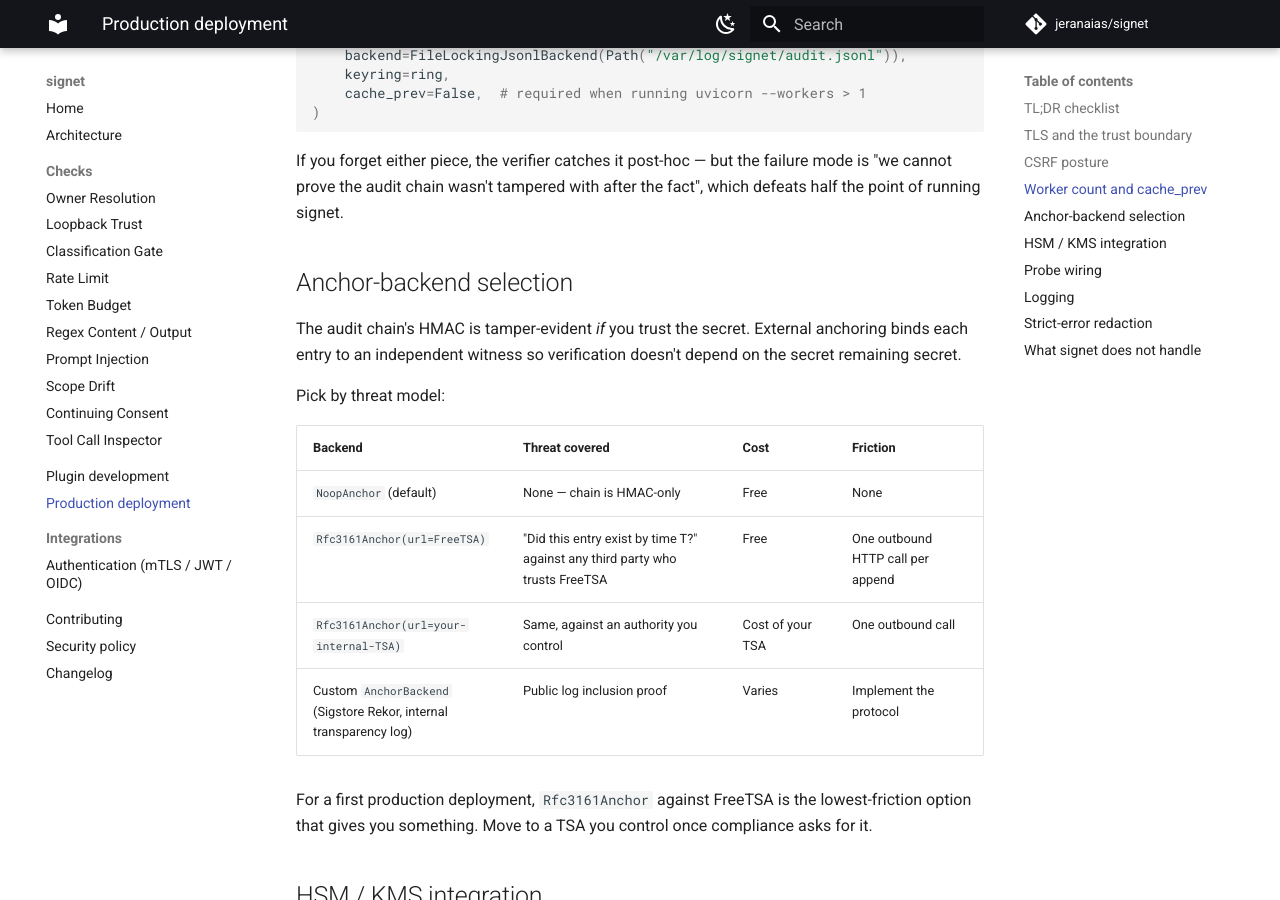
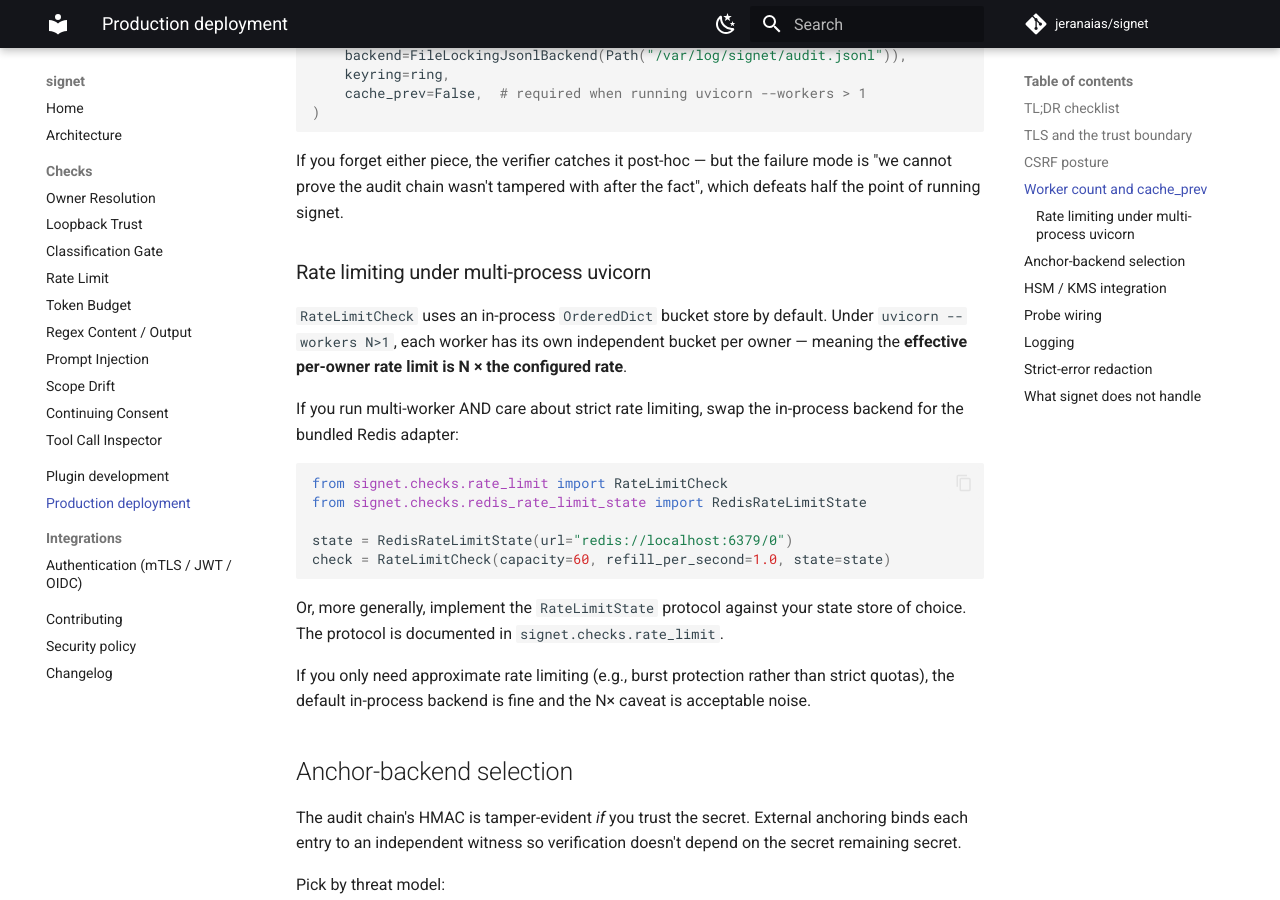
Before and after one commit to jeranaias/signet, an MkDocs documentation site: the page built from docs/deploying.md, in a window 1280 px wide and 900 px high, scrolled down 2257 px. Built offline with MkDocs 1.6.1 and Material for MkDocs 9.7.7, drawn with Linux system fonts in a browser that asks for light colours; comment, search, counter and statistics services are not loaded.

Commit message:
docs(0.1.6): multi-worker rate-limit caveat (N4)
RateLimitCheck uses an in-process OrderedDict bucket store by default.
Under uvicorn --workers N>1, each worker has independent state, so
the effective per-owner limit is N x configured. Document the caveat
under "Worker count and cache_prev" and point at the bundled Redis
backend (redis_rate_limit_state.py) as the strict-limit fix.

````diff
--- a/docs/deploying.md
+++ b/docs/deploying.md
@@ -110,6 +110,32 @@ If you forget either piece, the verifier catches it post-hoc — but
 the failure mode is "we cannot prove the audit chain wasn't tampered
 with after the fact", which defeats half the point of running signet.
 
+### Rate limiting under multi-process uvicorn
+
+`RateLimitCheck` uses an in-process `OrderedDict` bucket store by default.
+Under `uvicorn --workers N>1`, each worker has its own independent bucket
+per owner — meaning the **effective per-owner rate limit is N × the
+configured rate**.
+
+If you run multi-worker AND care about strict rate limiting, swap the
+in-process backend for the bundled Redis adapter:
+
+```python
+from signet.checks.rate_limit import RateLimitCheck
+from signet.checks.redis_rate_limit_state import RedisRateLimitState
+
+state = RedisRateLimitState(url="redis://localhost:6379/0")
+check = RateLimitCheck(capacity=60, refill_per_second=1.0, state=state)
+```
+
+Or, more generally, implement the `RateLimitState` protocol against your
+state store of choice. The protocol is documented in
+`signet.checks.rate_limit`.
+
+If you only need approximate rate limiting (e.g., burst protection rather
+than strict quotas), the default in-process backend is fine and the N×
+caveat is acceptable noise.
+
 ## Anchor-backend selection
 
 The audit chain's HMAC is tamper-evident *if* you trust the secret.
````
